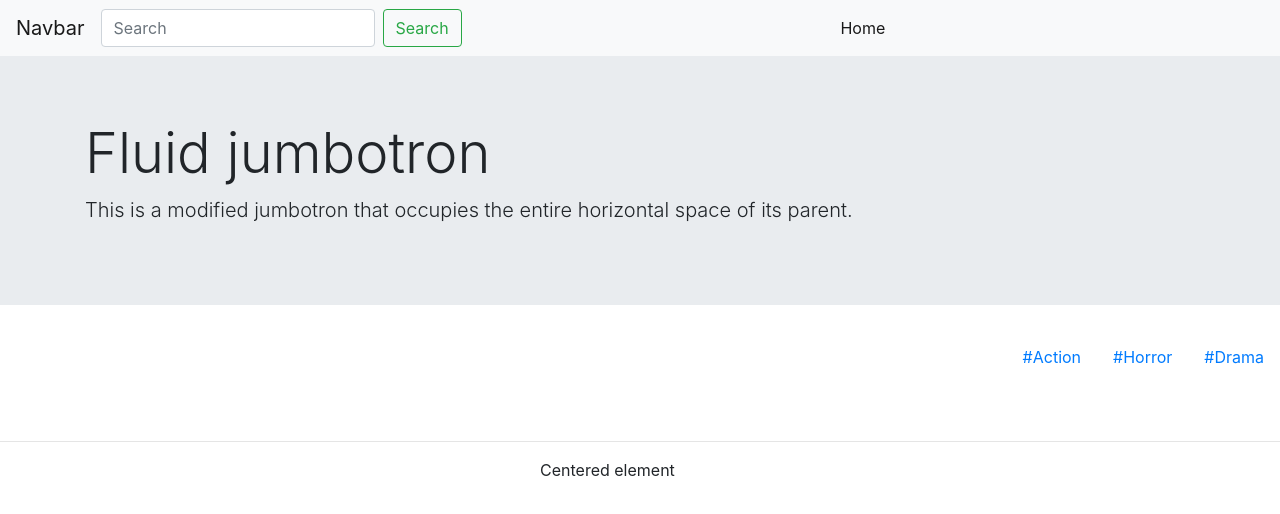
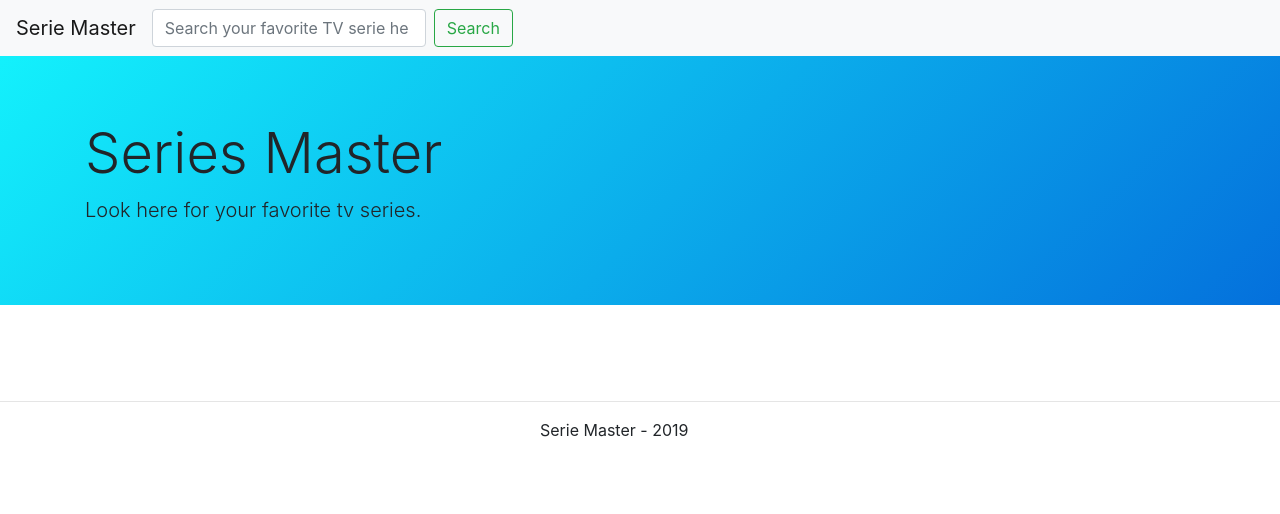
Before and after one commit to m121/tvseriesfinder, a website: page index.html in a window 1280 px wide. Drawn offline with nearby package versions, Linux system fonts and the light colour scheme.

Commit message:
ready for release

```diff
--- a/index.html
+++ b/index.html
@@ -4,17 +4,18 @@
     <meta charset="UTF-8">
     <meta name="viewport" content="width=device-width, initial-scale=1.0">
     <meta http-equiv="X-UA-Compatible" content="ie=edge">
-    <title>Document</title>
+    <title>Serie Master</title>
     <link rel="stylesheet" href="node_modules/bootstrap/dist/css/bootstrap.min.css">
+    <link rel="stylesheet" href="src/css/api.css">
 </head>
 <body>
 
     <!-- navbar-->
     <nav class="navbar navbar-expand-lg navbar-light bg-light">
-        <a class="navbar-brand" href="#">Navbar</a>
+        <a class="navbar-brand" href="#">Serie Master</a>
         <form class="form-inline collapse navbar-collapse" onsubmit="return searchFor(this)">
-            <input class="form-control mr-sm-2" type="search" id="searchfor" placeholder="Search" aria-label="Search">
-            <button class="btn btn-outline-success my-2 my-sm-0"  type="submit">Search</button>
+            <input class="form-control mr-sm-2" type="search" id="searchfor" placeholder="Search your favorite TV serie here" aria-label="Search">
+            <button class="btn btn-outline-success my-2 my-sm-0"   type="submit">Search</button>
           </form>
         <button class="navbar-toggler" type="button" data-toggle="collapse" data-target="#navbarNav" aria-controls="navbarNav" aria-expanded="false" aria-label="Toggle navigation">
           <span class="navbar-toggler-icon"></span>
@@ -22,7 +23,7 @@
         <div class="collapse navbar-collapse" id="navbarNav">
           <ul class="navbar-nav">
             <li class="nav-item active">
-              <a class="nav-link" href="#">Home <span class="sr-only">(current)</span></a>
+
             </li>
 
           </ul>
@@ -31,26 +32,14 @@
       </nav>
 <!-- Jumbo header-->
     <div class="jumbotron jumbotron-fluid">
+
         <div class="container">
-          <h1 class="display-4">Fluid jumbotron</h1>
-          <p class="lead">This is a modified jumbotron that occupies the entire horizontal space of its parent.</p>
+          <h1 class="display-4">Series Master</h1>
+          <p class="lead">Look here for your favorite tv series.</p>
         </div>
       </div>
 
-      <div>
-        <ul class="nav justify-content-end">
-            <li class="nav-item">
-              <a class="nav-link active" href="#">#Action</a>
-            </li>
-            <li class="nav-item">
-              <a class="nav-link" href="#">#Horror</a>
-            </li>
-            <li class="nav-item">
-              <a class="nav-link" href="#">#Drama</a>
-            </li>
 
-          </ul>
-      </div>
       <br>
 
       <!-- grid -->
@@ -64,10 +53,10 @@
           <br>
           <hr>
         <div class="mx-auto px-8" style="width: 200px;">
-            Centered element
+            Serie Master - 2019
           </div>
 
-          <script src="src/js/api.js"></script>
+          <script src="build/js/main.min.js"></script>
       </footer>
 </body>
 </html>
--- /dev/null
+++ b/src/css/api.css
@@ -0,0 +1,5 @@
+.jumbotron{
+    background:linear-gradient(135deg, #13f1fc 0%,#0470dc 100%);
+    background-size: cover;
+    background-repeat: no-repeat;
+}
--- a/src/js/api.js
+++ b/src/js/api.js
@@ -11,7 +11,7 @@ function searchFor(){
       return response.json();
     })
     .then(function(res) {
-      console.log(res.Search[0].Title);
+
       addtvserie(res.Search);
     });
  }
```
Also changed, not shown: package.json (+11 -1 lines), build/js/main.min.js (added), 1 other file.
